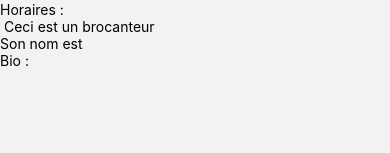
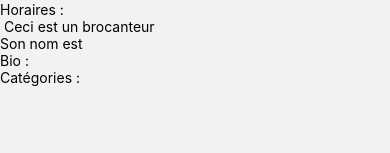
Before and after one commit to adatechschool/projet-mobile-tddeter, a React Native app in the folder TDDeter/: screen /Brocante in a window 390 px wide. Shown: the part 147-300 px from the top of the page. Built offline with nearby package versions, Linux system fonts and the light colour scheme.

Commit message:
[feat] add catgories to exposant commponent

```diff
--- a/TDDeter/Components/Exposant.js
+++ b/TDDeter/Components/Exposant.js
@@ -1,11 +1,12 @@
 import { Text, View } from "react-native";
 
-export default function Exposant({ name, biography }) {
+export default function Exposant({ name, biography, categories }) {
   return (
     <View accessibilityLabel="exposant">
       <Text> Ceci est un brocanteur</Text>
       <Text>Son nom est {name}</Text>
       <Text>Bio : {biography}</Text>
+      <Text>Catégories : {categories}</Text>
     </View>
   );
 }
```
